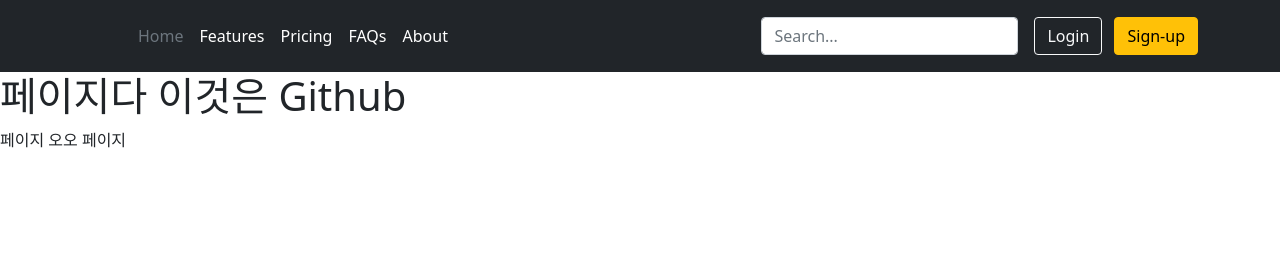
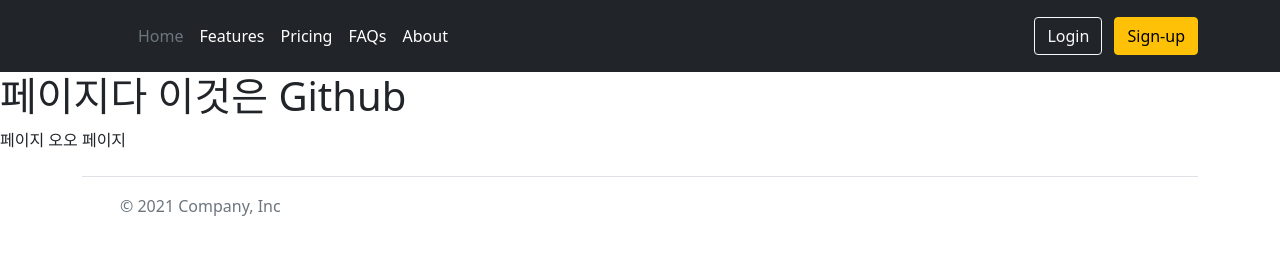
Before and after one commit to pernucia/pernucia.github.io, a plain HTML site: page index.html in a window 1280 px wide. Drawn offline with nearby package versions, Linux system fonts and the light colour scheme.

Commit message:
Update index.html
Footer 추가

```diff
--- a/index.html
+++ b/index.html
@@ -9,6 +9,7 @@
     <title> bootstrap test </title>
   </head>
   <body>
+    <!--Header area-->
     <header class="p-3 bg-dark text-white">
         <div class="container">
             <div class="d-flex flex-wrap align-items-center justify-content-center justify-content-lg-start">
@@ -24,10 +25,9 @@
                     <li><a href="#" class="nav-link px-2 text-white">About</a></li>
                 </ul>
 
-                <form class="col-12 col-lg-auto mb-3 mb-lg-0 me-lg-3">
+               <!--  <form class="col-12 col-lg-auto mb-3 mb-lg-0 me-lg-3">
                     <input type="search" class="form-control form-control-dark" placeholder="Search..." aria-label="Search">
-                </form>
-
+                </form> -->
                 <div class="text-end">
                     <button type="button" class="btn btn-outline-light me-2">Login</button>
                     <button type="button" class="btn btn-warning">Sign-up</button>
@@ -35,9 +35,28 @@
             </div>
         </div>
     </header>
+
     <h1>페이지다 이것은 Github</h1>
     <p>페이지 오오 페이지</p>
 
+    <!--Footer area-->
+    <div class="container">
+      <footer class="d-flex flex-wrap justify-content-between align-items-center py-3 my-4 border-top">
+        <div class="col-md-4 d-flex align-items-center">
+          <a href="/" class="mb-3 me-2 mb-md-0 text-muted text-decoration-none lh-1">
+            <svg class="bi" width="30" height="24"><use xlink:href="#bootstrap"></use></svg>
+          </a>
+          <span class="text-muted">© 2021 Company, Inc</span>
+        </div>
+
+        <ul class="nav col-md-4 justify-content-end list-unstyled d-flex">
+          <li class="ms-3"><a class="text-muted" href="#"><svg class="bi" width="24" height="24"><use xlink:href="#twitter"></use></svg></a></li>
+          <li class="ms-3"><a class="text-muted" href="#"><svg class="bi" width="24" height="24"><use xlink:href="#instagram"></use></svg></a></li>
+          <li class="ms-3"><a class="text-muted" href="#"><svg class="bi" width="24" height="24"><use xlink:href="#facebook"></use></svg></a></li>
+        </ul>
+      </footer>
+    </div>
+    <!--Script area-->
     <script src="https://code.jquery.com/jquery.js"></script>
     <script src="js/bootstrap.bundle.min.js"></script>
     <script type="text/javascript" src="js/bootstrap.js"></script>
```
